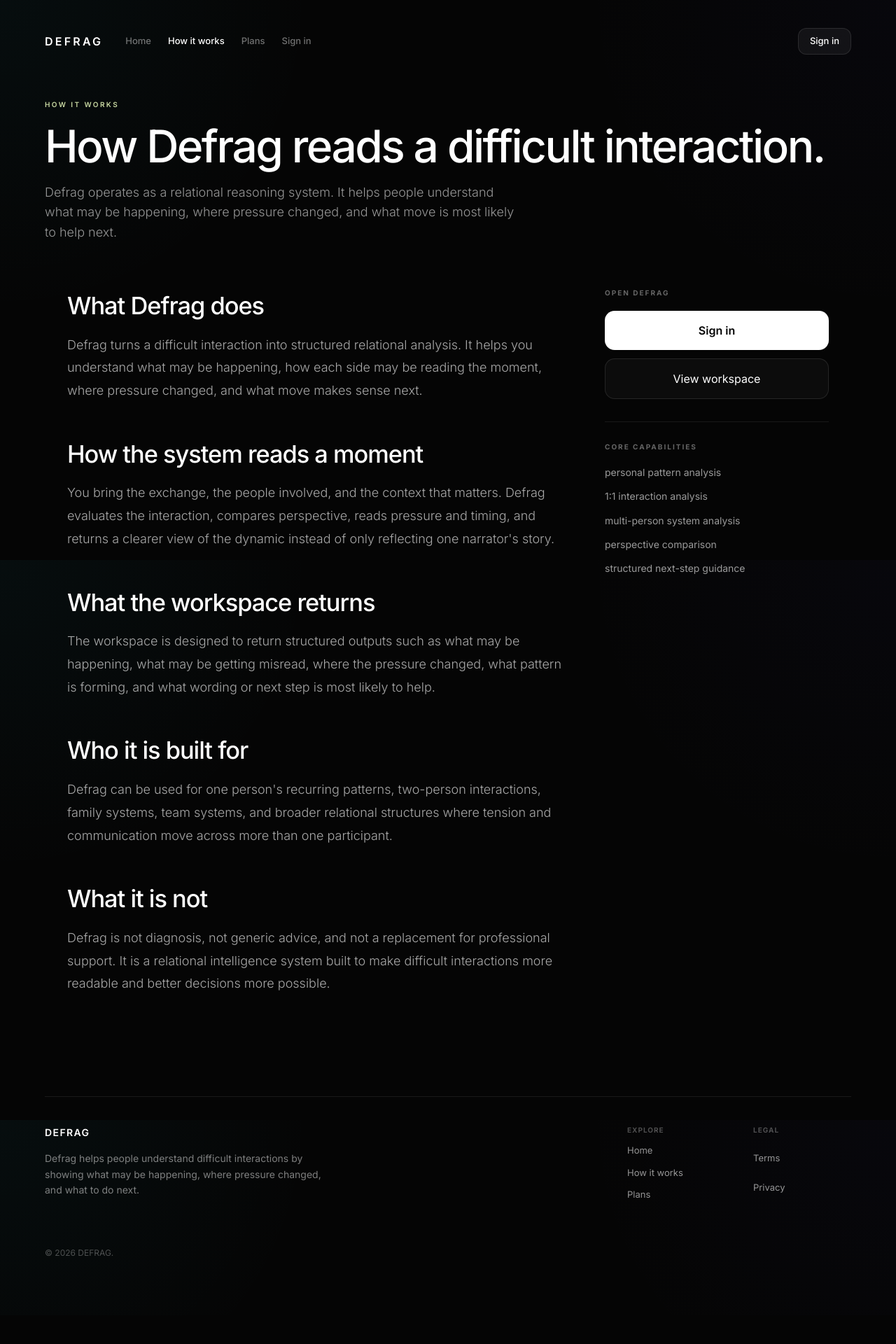
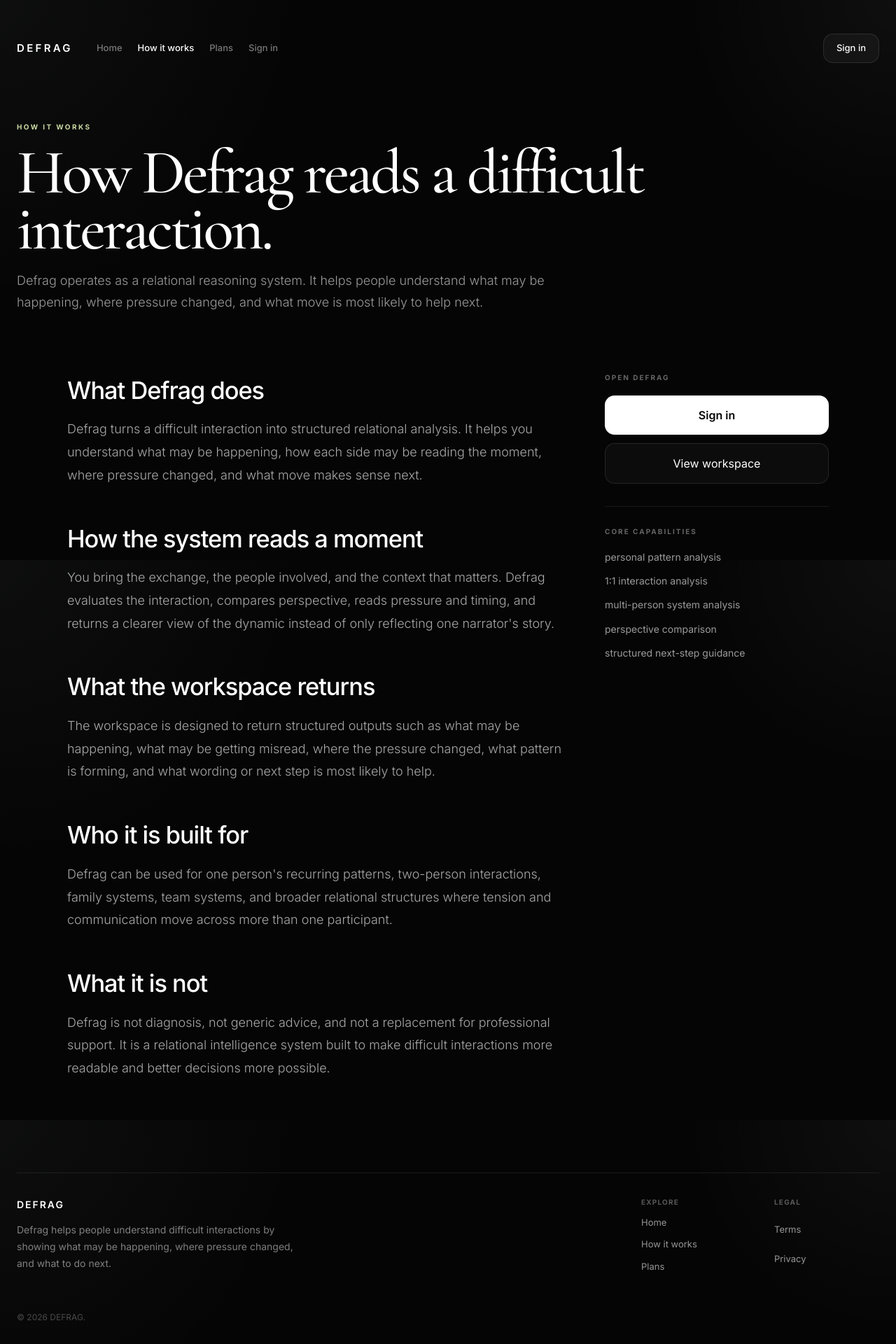
Before and after one commit to chadjameso93-netizen/defragsrelationalswap, a Next.js app in the folder apps/web/: page /about in a window 1280 px wide. Shown: the top 1920 px of the page at 70% size. Before the commit the page ends 1879 px from the top, so only its background shows below. Built offline with nearby package versions, Linux system fonts and the light colour scheme.

Commit message:
refine: align interior shell and trust pages with homepage redesign (#16)

```diff
--- a/apps/web/src/components/app-shell.tsx
+++ b/apps/web/src/components/app-shell.tsx
@@ -18,7 +18,7 @@ export function AppShell({
   title,
   description,
   children,
-  accent = "#22d3ee",
+  accent = "var(--color-accent)",
   hideHero = false,
 }: AppShellProps) {
   const pathname = usePathname();
@@ -44,18 +44,18 @@ export function AppShell({
         color: "#f5f5f5",
         backgroundColor: "#050505",
         backgroundImage:
-          "radial-gradient(circle at 0% 0%, rgba(34, 211, 238, 0.04), transparent 30%), radial-gradient(circle at 100% 0%, rgba(79, 70, 229, 0.03), transparent 30%)",
+          "radial-gradient(circle at 0% 0%, rgba(159,179,164,0.05), transparent 28%), radial-gradient(circle at 100% 0%, rgba(255,255,255,0.04), transparent 20%)",
         backgroundAttachment: "fixed",
       }}
     >
       <div
         className="app-shell-frame"
         style={{
-          maxWidth: 1200,
+          maxWidth: 1280,
           margin: "0 auto",
-          padding: "40px 24px 80px",
+          padding: "48px 24px 88px",
           display: "grid",
-          gap: 64,
+          gap: 84,
         }}
       >
         <header
@@ -63,26 +63,25 @@ export function AppShell({
             display: "flex",
             justifyContent: "space-between",
             alignItems: "center",
-            paddingBottom: 0,
             gap: 24,
           }}
         >
-          <div style={{ display: "flex", alignItems: "center", gap: 32 }}>
+          <div style={{ display: "flex", alignItems: "center", gap: 34 }}>
             <Link
               href="/"
               style={{
                 textDecoration: "none",
                 color: "white",
-                fontSize: 16,
+                fontSize: 15,
                 fontWeight: 600,
-                letterSpacing: "0.2em",
+                letterSpacing: "0.22em",
                 textTransform: "uppercase",
               }}
             >
               DEFRAG
             </Link>
 
-            <nav style={{ display: "flex", gap: 24 }} className="desktop-nav">
+            <nav style={{ display: "flex", gap: 22 }} className="desktop-nav">
               {navItems.map((item) => {
                 const active = item.match(pathname);
                 return (
@@ -93,7 +92,7 @@ export function AppShell({
                       textDecoration: "none",
                       fontSize: 13,
                       fontWeight: 500,
-                      color: active ? "white" : "rgba(245, 245, 245, 0.45)",
+                      color: active ? "white" : "rgba(245, 245, 245, 0.48)",
                       transition: "color 0.2s ease",
                     }}
                   >
@@ -111,10 +110,10 @@ export function AppShell({
               fontWeight: 500,
               color: "white",
               textDecoration: "none",
-              padding: "8px 16px",
-              borderRadius: 12,
+              padding: "10px 18px",
+              borderRadius: 14,
               border: "1px solid rgba(255,255,255,0.1)",
-              background: "rgba(245,245,245,0.05)",
+              background: "rgba(245,245,245,0.04)",
             }}
           >
             Sign in
@@ -122,13 +121,13 @@ export function AppShell({
         </header>
 
         {!hideHero && (
-          <section className="premium-fade-up" style={{ display: "grid", gap: 20 }}>
+          <section className="premium-fade-up" style={{ display: "grid", gap: 18, maxWidth: 980 }}>
             {eyebrow && (
               <p
                 style={{
                   margin: 0,
                   fontSize: 10,
-                  fontWeight: 600,
+                  fontWeight: 700,
                   letterSpacing: "0.24em",
                   textTransform: "uppercase",
                   color: accent,
@@ -138,13 +137,13 @@ export function AppShell({
               </p>
             )}
             <h1
+              className="font-display"
               style={{
                 margin: 0,
-                fontSize: "clamp(2.5rem, 5vw, 4.5rem)",
-                fontWeight: 500,
-                letterSpacing: "-0.04em",
-                lineHeight: 1,
+                fontSize: "clamp(3.6rem, 7vw, 6.4rem)",
+                lineHeight: 0.9,
                 color: "white",
+                maxWidth: 980,
               }}
             >
               {title}
@@ -152,10 +151,10 @@ export function AppShell({
             <p
               style={{
                 margin: 0,
-                maxWidth: 680,
+                maxWidth: 760,
                 fontSize: 18,
-                lineHeight: 1.6,
-                color: "rgba(245, 245, 245, 0.6)",
+                lineHeight: 1.72,
+                color: "rgba(245, 245, 245, 0.62)",
                 fontWeight: 300,
               }}
             >
@@ -164,22 +163,22 @@ export function AppShell({
           </section>
         )}
 
-        <div style={{ minHeight: "60vh" }}>{children}</div>
+        <div style={{ minHeight: "56vh" }}>{children}</div>
 
-        <footer style={{ marginTop: 80, paddingTop: 40, borderTop: "1px solid rgba(255, 255, 255, 0.08)" }}>
-          <div style={{ display: "flex", justifyContent: "space-between", alignItems: "flex-start", flexWrap: "wrap", gap: 40 }}>
-            <div style={{ display: "grid", gap: 16, maxWidth: 420 }}>
-              <div style={{ fontSize: 14, fontWeight: 600, letterSpacing: "0.1em", textTransform: "uppercase", color: "white" }}>
+        <footer style={{ marginTop: 48, paddingTop: 34, borderTop: "1px solid rgba(255, 255, 255, 0.08)" }}>
+          <div style={{ display: "flex", justifyContent: "space-between", alignItems: "flex-start", flexWrap: "wrap", gap: 48 }}>
+            <div style={{ display: "grid", gap: 14, maxWidth: 420 }}>
+              <div style={{ fontSize: 14, fontWeight: 600, letterSpacing: "0.14em", textTransform: "uppercase", color: "white" }}>
                 DEFRAG
               </div>
-              <p style={{ margin: 0, fontSize: 14, lineHeight: 1.6, color: "rgba(245, 245, 245, 0.5)" }}>
+              <p style={{ margin: 0, fontSize: 14, lineHeight: 1.72, color: "rgba(245, 245, 245, 0.5)" }}>
                 Defrag helps people understand difficult interactions by showing what may be happening, where pressure changed, and what to do next.
               </p>
             </div>
 
-            <div style={{ display: "grid", gridTemplateColumns: "repeat(2, 140px)", gap: 40 }}>
+            <div style={{ display: "grid", gridTemplateColumns: "repeat(2, 150px)", gap: 40 }}>
               <div style={{ display: "grid", gap: 12 }}>
-                <div style={{ fontSize: 10, fontWeight: 700, letterSpacing: "0.1em", textTransform: "uppercase", color: "rgba(245, 245, 245, 0.3)" }}>
+                <div style={{ fontSize: 10, fontWeight: 700, letterSpacing: "0.12em", textTransform: "uppercase", color: "rgba(245, 245, 245, 0.34)" }}>
                   Explore
                 </div>
                 {navItems.slice(0, 3).map((item) => (
@@ -189,7 +188,7 @@ export function AppShell({
                 ))}
               </div>
               <div style={{ display: "grid", gap: 12 }}>
-                <div style={{ fontSize: 10, fontWeight: 700, letterSpacing: "0.1em", textTransform: "uppercase", color: "rgba(245, 245, 245, 0.3)" }}>
+                <div style={{ fontSize: 10, fontWeight: 700, letterSpacing: "0.12em", textTransform: "uppercase", color: "rgba(245, 245, 245, 0.34)" }}>
                   Legal
                 </div>
                 {footerItems.slice(2, 4).map((item) => (
@@ -200,21 +199,14 @@ export function AppShell({
               </div>
             </div>
           </div>
-          <div style={{ marginTop: 64, fontSize: 12, color: "rgba(245, 245, 245, 0.3)" }}>© 2026 DEFRAG.</div>
+          <div style={{ marginTop: 54, fontSize: 12, color: "rgba(245, 245, 245, 0.28)" }}>© 2026 DEFRAG.</div>
         </footer>
       </div>
 
       <style>{`
         @media (max-width: 768px) {
           .desktop-nav { display: none !important; }
-          .app-shell-frame { padding: 24px 16px 40px !important; gap: 40px !important; }
-        }
-        .premium-fade-up {
-          animation: fadeUp 0.8s cubic-bezier(0.16, 1, 0.3, 1) forwards;
-        }
-        @keyframes fadeUp {
-          from { opacity: 0; transform: translateY(20px); }
-          to { opacity: 1; transform: translateY(0); }
+          .app-shell-frame { padding: 24px 16px 44px !important; gap: 48px !important; }
         }
       `}</style>
     </main>
```
Also changed, not shown: apps/web/src/app/privacy/page.tsx (+35 -12 lines), apps/web/src/app/terms/page.tsx (+36 -13 lines).
